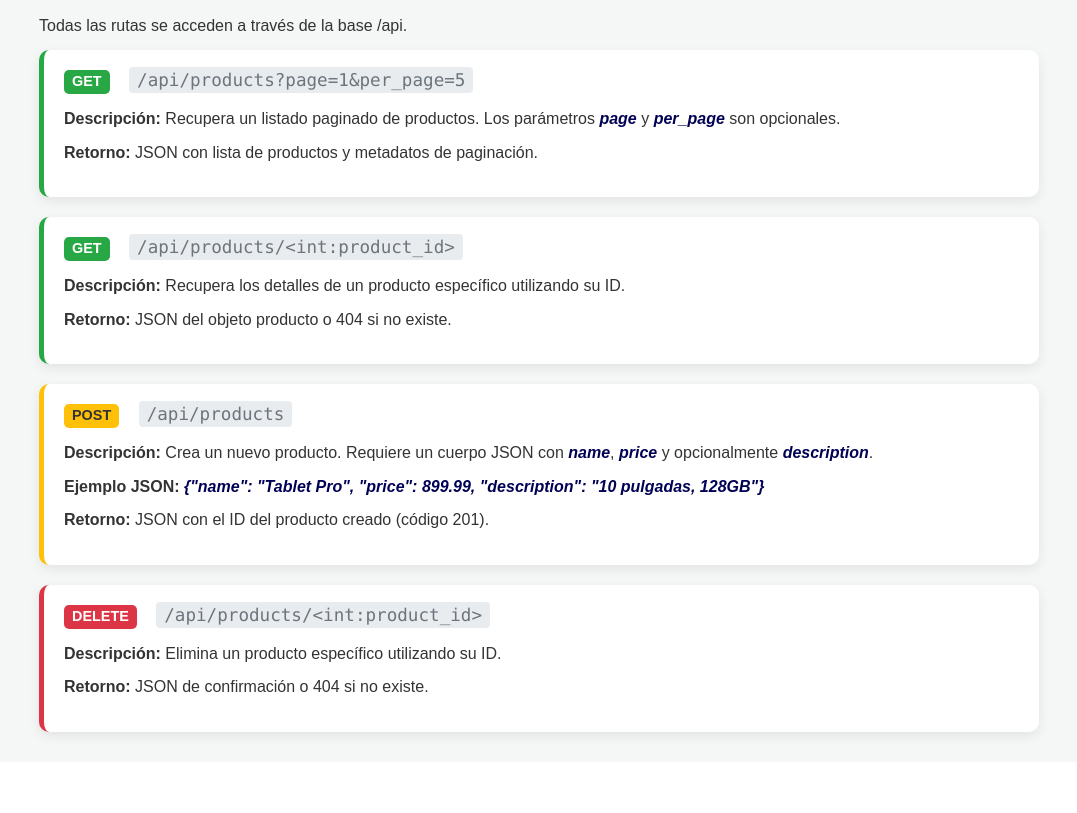
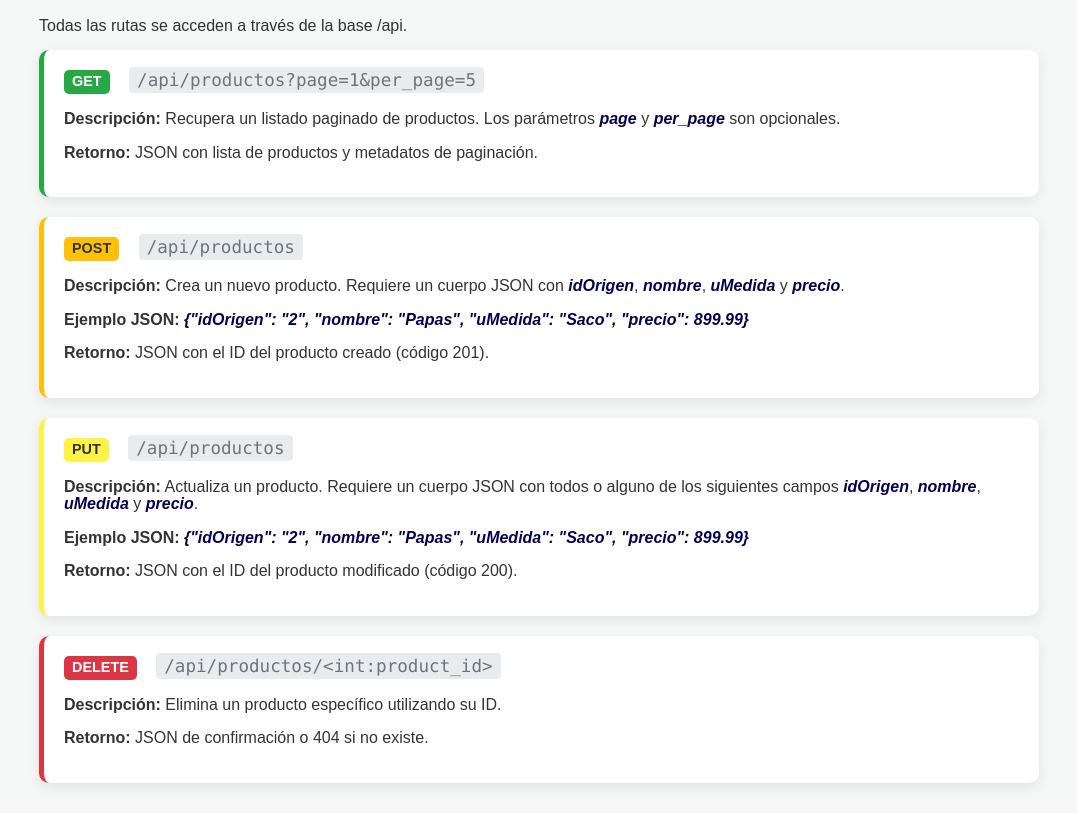
Before and after one commit to pequi25cloe-ctrl/Prueba-Final, a Flask app: page /dashboard in a window 1280 px wide. Shown: the part 253-1066 px from the top of the page, without its empty margins (101-1178 px from the left). Before the commit the page ends 996 px from the top, so only its background shows below. Run offline with Flask 3, Linux system fonts and the light colour scheme.

Commit message:
CORRECCION

```diff
--- a/templates/dashboard.html
+++ b/templates/dashboard.html
@@ -20,26 +20,27 @@
         <ul class="endpoint-list">
             <li class="endpoint-item get">
                 <span class="method get-m">GET</span>
-                <span class="path">/api/products?page=1&per_page=5</span>
+                <span class="path">/api/productos?page=1&per_page=5</span>
                 <p><strong>Descripción:</strong> Recupera un listado paginado de productos. Los parámetros <code>page</code> y <code>per_page</code> son opcionales.</p>
                 <p><strong>Retorno:</strong> JSON con lista de productos y metadatos de paginación.</p>
             </li>
-            <li class="endpoint-item get">
-                <span class="method get-m">GET</span>
-                <span class="path">/api/products/&lt;int:product_id&gt;</span>
-                <p><strong>Descripción:</strong> Recupera los detalles de un producto específico utilizando su ID.</p>
-                <p><strong>Retorno:</strong> JSON del objeto producto o 404 si no existe.</p>
-            </li>
             <li class="endpoint-item post">
                 <span class="method post-m">POST</span>
-                <span class="path">/api/products</span>
-                <p><strong>Descripción:</strong> Crea un nuevo producto. Requiere un cuerpo JSON con <code>name</code>, <code>price</code> y opcionalmente <code>description</code>.</p>
-                <p><strong>Ejemplo JSON:</strong> <code>{"name": "Tablet Pro", "price": 899.99, "description": "10 pulgadas, 128GB"}</code></p>
+                <span class="path">/api/productos</span>
+                <p><strong>Descripción:</strong> Crea un nuevo producto. Requiere un cuerpo JSON con <code>idOrigen</code>, <code>nombre</code>, <code>uMedida</code> y <code>precio</code>.</p>
+                <p><strong>Ejemplo JSON:</strong> <code>{"idOrigen": "2", "nombre": "Papas", "uMedida": "Saco", "precio": 899.99}</code></p>
                 <p><strong>Retorno:</strong> JSON con el ID del producto creado (código 201).</p>
+            </li>
+            <li class="endpoint-item put">
+                <span class="method put-m">PUT</span>
+                <span class="path">/api/productos</span>
+                <p><strong>Descripción:</strong> Actualiza un producto. Requiere un cuerpo JSON con todos o alguno de los siguientes campos <code>idOrigen</code>, <code>nombre</code>, <code>uMedida</code> y <code>precio</code>.</p>
+                <p><strong>Ejemplo JSON:</strong> <code>{"idOrigen": "2", "nombre": "Papas", "uMedida": "Saco", "precio": 899.99}</code></p>
+                <p><strong>Retorno:</strong> JSON con el ID del producto modificado (código 200).</p>
             </li>
             <li class="endpoint-item delete">
                 <span class="method delete-m">DELETE</span>
-                <span class="path">/api/products/&lt;int:product_id&gt;</span>
+                <span class="path">/api/productos/&lt;int:product_id&gt;</span>
                 <p><strong>Descripción:</strong> Elimina un producto específico utilizando su ID.</p>
                 <p><strong>Retorno:</strong> JSON de confirmación o 404 si no existe.</p>
             </li>
```
